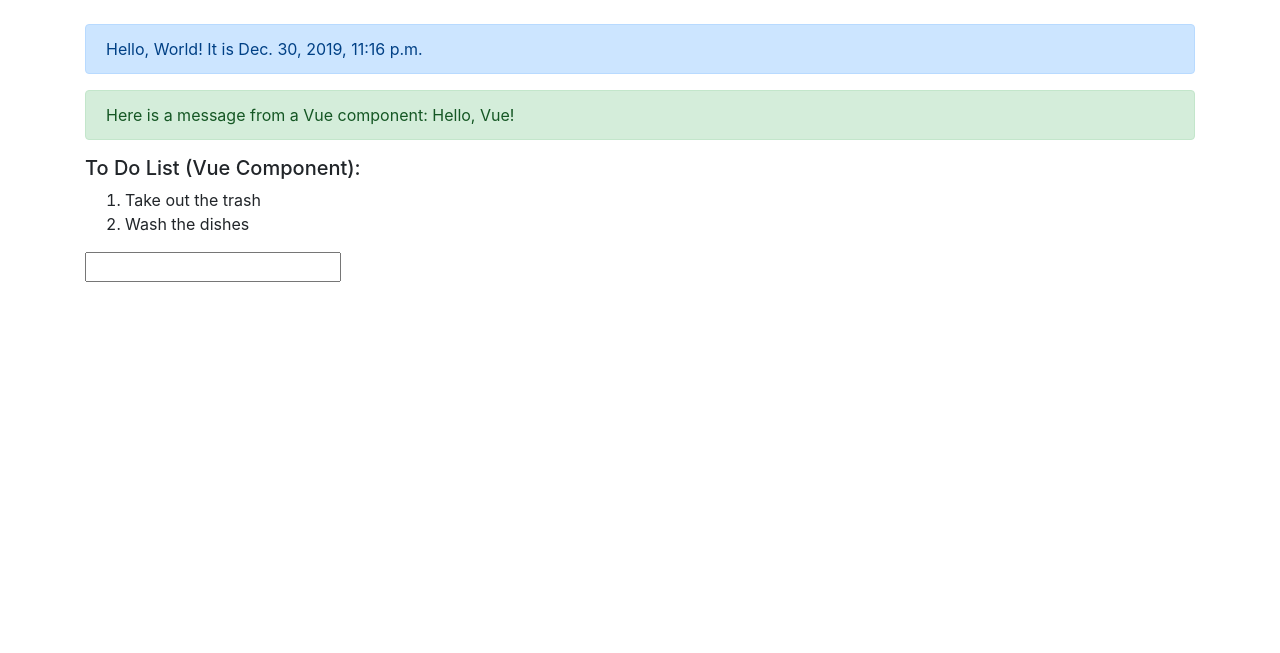
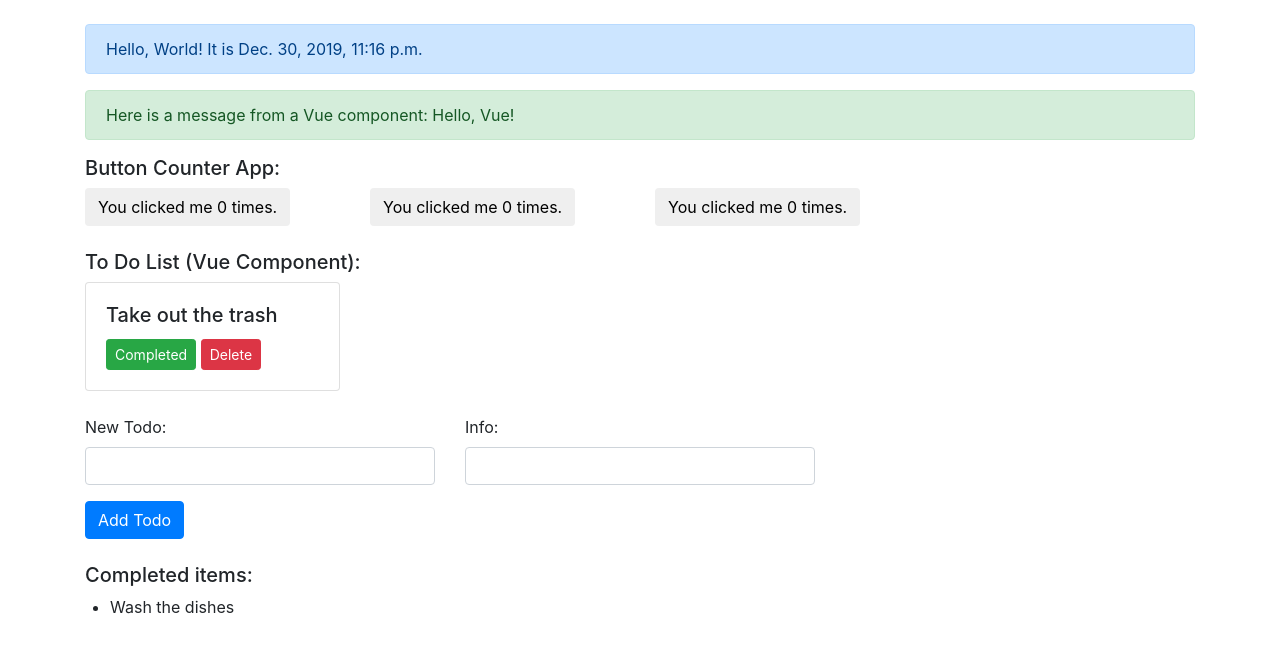
Before and after one commit to JRedeker/django-vue-boiler-old, a Django app: page / in a window 1280 px wide. Shown: the part 56-709 px from the top of the page. Run offline with Django 3.2, Linux system fonts and the light colour scheme; some libraries are stand-ins or nearby versions.

Commit message:
add todo list example

```diff
--- /dev/null
+++ b/todo_app/templates/components/button-counter.html
@@ -0,0 +1,33 @@
+{% verbatim %}
+<script>
+    Vue.component('button-counter', {
+        data: function() {
+            return {
+                count: 0
+            }
+        },
+        template: '<button class="btn" v-on:click="count++">You clicked me {{ count }} times.</button>'
+    })
+</script>
+{% endverbatim %}
+
+<div id="components-demo">
+    <div class="row">
+        <div class="col-md-3">
+            <button-counter></button-counter>
+        </div>
+        <div class="col-md-3">
+            <button-counter></button-counter>
+        </div>
+        <div class="col-md-3">
+            <button-counter></button-counter>
+        </div>
+    </div>
+</div>
+
+
+<script>
+    new Vue({
+        el: '#components-demo'
+    })
+</script>
--- a/todo_app/templates/components/todo-list.html
+++ b/todo_app/templates/components/todo-list.html
@@ -1,31 +1,91 @@
-<!-- Load Vue and Data -->
-<script src="https://cdn.jsdelivr.net/npm/vue/dist/vue.js" crossorigin="anonymous"></script>
-<script type="text/javascript">
-    var todos = [{
-        message: 'Take out the trash'
-    }, {
-        message: 'Wash the dishes'
-    }]
-</script>
-
 <!-- Start HTML -->
 {% verbatim %}
+<script>
+    Vue.component('todo-card', {
+        props: ['title', ],
+        template: `
+        <div class="col-sm-3">
+            <div class="card">
+                <div class="card-body">
+                    <h5 class="card-title">{{ title }}</h5>
+                    <a href="#" v-on:click="markComplete" class="btn btn-sm btn-success">Completed</a>
+                    <a href="#" class="btn btn-sm btn-danger">Delete</a>
+                </div>
+            </div>
+        </div>
+        `
+    })
+
+    Vue.component('todo-card-completed', {
+        props: ['title', ],
+        template: '<li>{{ title }}</li>'
+    })
+</script>
+{% endverbatim %}
+
+
+
 <div id="todo-app">
-    <ol>
-        <li v-for="todo in our_todos">{{ todo.message }}</li>
-    </ol>
+    <!-- Shoe existing todo cards -->
+    <div class="row">
+        <todo-card v-for="todo in todo_list" v-if="todo.completed == false" v-bind:key="todo.id" v-bind:title="todo.title" v-bind:info="todo.info"></todo-card>
+    </div>
+    <br>
 
-    <input type="text">
+    <!-- Add new todo -->
+    <div class="row">
+        <div class="form-group col-sm-4">
+            <label for="new-todo">New Todo:</label>
+            <input type="text" class="form-control" id="new-todo">
+
+        </div>
+        <div class="form-group col-sm-4">
+            <label for="new-todo-info">Info:</label>
+            <input type="text" class="form-control" id="new-todo-info">
+        </div>
+    </div>
+    <div class="row">
+        <div class="col-md-3">
+            <button href="#" class="btn btn-primary" v-on:click="addTodo">Add Todo</button>
+        </div>
+    </div>
+
+    <!-- Show completed todos in a list -->
+    <br>
+    <h5>Completed items:</h5>
+    <div class="row">
+        <ul>
+            <todo-card-completed v-for="todo in todo_list" v-if="todo.completed" v-bind:title="todo.title"></todo-card-completed>
+        </ul>
+    </div>
+
 </div>
-{% endverbatim %}
 
 
 <!-- Start JS -->
 <script>
-    var app = new Vue({
+    new Vue({
         el: '#todo-app',
         data: {
-            our_todos: todos
+            todo_list: [{
+                title: 'Take out the trash',
+                completed: false
+            }, {
+                title: 'Wash the dishes',
+                completed: true
+            }]
+        },
+        methods: {
+            addTodo() {
+                console.log('tried to add new todo!')
+                this.todo_list.push({
+                    title: 'New Todo',
+                    completed: false
+                })
+            },
+            markComplete() {
+                this.todo_list.pop()
+            }
         }
     })
 </script>
--- a/todo_app/templates/home.html
+++ b/todo_app/templates/home.html
@@ -8,6 +8,11 @@
 
 {% include './components/test-vue.html' %}
 
+<h5>Button Counter App:</h5>
+{% include './components/button-counter.html' %}
+
+<br>
+
 <h5>To Do List (Vue Component):</h5>
 {% include './components/todo-list.html' with todos=todos %}
 
```
